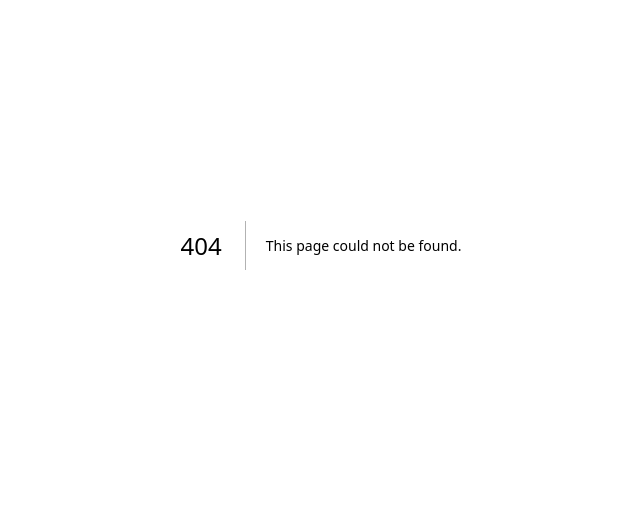
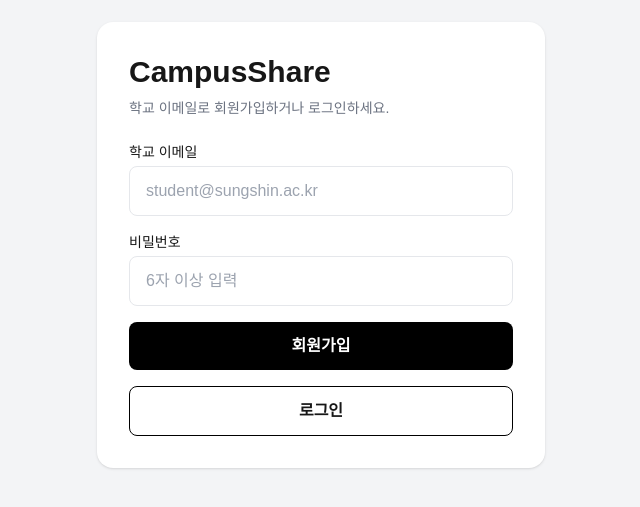
Before and after one commit to LeeWooJin0225/campus-share, a Next.js app: page /login in a window 1280 px wide. Before the commit this address had no page. Shown: the part 155-662 px from the top of the page, without its empty margins (319-959 px from the left). Built offline with nearby package versions, Linux system fonts and the light colour scheme; no server answers.

Commit message:
프로젝트 초기 설정 및 supabase 연결

```diff
--- /dev/null
+++ b/app/login/page.tsx
@@ -0,0 +1,144 @@
+"use client";
+
+import { FormEvent, useState } from "react";
+import { supabase } from "@/lib/supabase";
+
+export default function LoginPage() {
+  const [email, setEmail] = useState("");
+  const [password, setPassword] = useState("");
+  const [message, setMessage] = useState("");
+  const [loading, setLoading] = useState(false);
+
+  const schoolDomain = "@sungshin.ac.kr";
+
+  function checkSchoolEmail() {
+    if (!email.toLowerCase().endsWith(schoolDomain)) {
+      setMessage(`학교 이메일(${schoolDomain})만 사용할 수 있습니다.`);
+      return false;
+    }
+
+    return true;
+  }
+
+  async function handleSignUp(event: FormEvent<HTMLFormElement>) {
+    event.preventDefault();
+
+    if (!checkSchoolEmail()) {
+      return;
+    }
+
+    setLoading(true);
+    setMessage("");
+
+    const { error } = await supabase.auth.signUp({
+      email,
+      password,
+    });
+
+    if (error) {
+      setMessage(`회원가입 실패: ${error.message}`);
+    } else {
+      setMessage("회원가입 완료! 이메일 인증 메일을 확인해주세요.");
+    }
+
+    setLoading(false);
+  }
+
+  async function handleLogin() {
+    if (!checkSchoolEmail()) {
+      return;
+    }
+
+    setLoading(true);
+    setMessage("");
+
+    const { error } = await supabase.auth.signInWithPassword({
+      email,
+      password,
+    });
+
+    if (error) {
+      setMessage(`로그인 실패: ${error.message}`);
+    } else {
+      setMessage("로그인 성공!");
+    }
+
+    setLoading(false);
+  }
+
+  return (
+    <main className="flex min-h-screen items-center justify-center bg-gray-100 p-6">
+      <div className="w-full max-w-md rounded-2xl bg-white p-8 shadow">
+        <h1 className="mb-2 text-3xl font-bold">CampusShare</h1>
+
+        <p className="mb-6 text-sm text-gray-500">
+          학교 이메일로 회원가입하거나 로그인하세요.
+        </p>
+
+        <form onSubmit={handleSignUp} className="space-y-4">
+          <div>
+            <label
+              htmlFor="email"
+              className="mb-1 block text-sm font-medium"
+            >
+              학교 이메일
+            </label>
+
+            <input
+              id="email"
+              type="email"
+              value={email}
+              onChange={(event) => setEmail(event.target.value)}
+              placeholder="student@sungshin.ac.kr"
+              required
+              className="w-full rounded-lg border px-4 py-3 outline-none focus:border-black"
+            />
+          </div>
+
+          <div>
+            <label
+              htmlFor="password"
+              className="mb-1 block text-sm font-medium"
+            >
+              비밀번호
+            </label>
+
+            <input
+              id="password"
+              type="password"
+              value={password}
+              onChange={(event) => setPassword(event.target.value)}
+              placeholder="6자 이상 입력"
+              minLength={6}
+              required
+              className="w-full rounded-lg border px-4 py-3 outline-none focus:border-black"
+            />
+          </div>
+
+          <button
+            type="submit"
+            disabled={loading}
+            className="w-full rounded-lg bg-black px-4 py-3 font-semibold text-white disabled:opacity-50"
+          >
+            {loading ? "처리 중..." : "회원가입"}
+          </button>
+
+          <button
+            type="button"
+            onClick={handleLogin}
+            disabled={loading}
+            className="w-full rounded-lg border border-black px-4 py-3 font-semibold disabled:opacity-50"
+          >
+            로그인
+          </button>
+        </form>
+
+        {message && (
+          <p className="mt-5 rounded-lg bg-gray-100 p-3 text-sm">
+            {message}
+          </p>
+        )}
+      </div>
+    </main>
+  );
+}
--- a/app/page.tsx
+++ b/app/page.tsx
@@ -1,101 +1,32 @@
-import Image from "next/image";
+import { supabase } from "@/lib/supabase";
 
-export default function Home() {
+export default async function Home() {
+  const { data: subjects, error } = await supabase
+    .from("subjects")
+    .select("id, name, professor, semester");
+
+  if (error) {
+    return <div>에러: {error.message}</div>;
+  }
+
   return (
-    <div className="grid grid-rows-[20px_1fr_20px] items-center justify-items-center min-h-screen p-8 pb-20 gap-16 sm:p-20 font-[family-name:var(--font-geist-sans)]">
-      <main className="flex flex-col gap-8 row-start-2 items-center sm:items-start">
-        <Image
-          className="dark:invert"
-          src="https://nextjs.org/icons/next.svg"
-          alt="Next.js logo"
-          width={180}
-          height={38}
-          priority
-        />
-        <ol className="list-inside list-decimal text-sm text-center sm:text-left font-[family-name:var(--font-geist-mono)]">
-          <li className="mb-2">
-            Get started by editing{" "}
-            <code className="bg-black/[.05] dark:bg-white/[.06] px-1 py-0.5 rounded font-semibold">
-              app/page.tsx
-            </code>
-            .
-          </li>
-          <li>Save and see your changes instantly.</li>
-        </ol>
+    <main className="p-10">
+      <h1 className="mb-6 text-3xl font-bold">📚 강의 목록</h1>
 
-        <div className="flex gap-4 items-center flex-col sm:flex-row">
-          <a
-            className="rounded-full border border-solid border-transparent transition-colors flex items-center justify-center bg-foreground text-background gap-2 hover:bg-[#383838] dark:hover:bg-[#ccc] text-sm sm:text-base h-10 sm:h-12 px-4 sm:px-5"
-            href="https://vercel.com/new?utm_source=create-next-app&utm_medium=appdir-template-tw&utm_campaign=create-next-app"
-            target="_blank"
-            rel="noopener noreferrer"
+      {!subjects || subjects.length === 0 ? (
+        <p>등록된 강의가 없습니다.</p>
+      ) : (
+        subjects.map((subject) => (
+          <div
+            key={subject.id}
+            className="mb-4 rounded-lg border p-4 shadow"
           >
-            <Image
-              className="dark:invert"
-              src="https://nextjs.org/icons/vercel.svg"
-              alt="Vercel logomark"
-              width={20}
-              height={20}
-            />
-            Deploy now
-          </a>
-          <a
-            className="rounded-full border border-solid border-black/[.08] dark:border-white/[.145] transition-colors flex items-center justify-center hover:bg-[#f2f2f2] dark:hover:bg-[#1a1a1a] hover:border-transparent text-sm sm:text-base h-10 sm:h-12 px-4 sm:px-5 sm:min-w-44"
-            href="https://nextjs.org/docs?utm_source=create-next-app&utm_medium=appdir-template-tw&utm_campaign=create-next-app"
-            target="_blank"
-            rel="noopener noreferrer"
-          >
-            Read our docs
-          </a>
-        </div>
-      </main>
-      <footer className="row-start-3 flex gap-6 flex-wrap items-center justify-center">
-        <a
-          className="flex items-center gap-2 hover:underline hover:underline-offset-4"
-          href="https://nextjs.org/learn?utm_source=create-next-app&utm_medium=appdir-template-tw&utm_campaign=create-next-app"
-          target="_blank"
-          rel="noopener noreferrer"
-        >
-          <Image
-            aria-hidden
-            src="https://nextjs.org/icons/file.svg"
-            alt="File icon"
-            width={16}
-            height={16}
-          />
-          Learn
-        </a>
-        <a
-          className="flex items-center gap-2 hover:underline hover:underline-offset-4"
-          href="https://vercel.com/templates?framework=next.js&utm_source=create-next-app&utm_medium=appdir-template-tw&utm_campaign=create-next-app"
-          target="_blank"
-          rel="noopener noreferrer"
-        >
-          <Image
-            aria-hidden
-            src="https://nextjs.org/icons/window.svg"
-            alt="Window icon"
-            width={16}
-            height={16}
-          />
-          Examples
-        </a>
-        <a
-          className="flex items-center gap-2 hover:underline hover:underline-offset-4"
-          href="https://nextjs.org?utm_source=create-next-app&utm_medium=appdir-template-tw&utm_campaign=create-next-app"
-          target="_blank"
-          rel="noopener noreferrer"
-        >
-          <Image
-            aria-hidden
-            src="https://nextjs.org/icons/globe.svg"
-            alt="Globe icon"
-            width={16}
-            height={16}
-          />
-          Go to nextjs.org →
-        </a>
-      </footer>
-    </div>
+            <h2 className="text-xl font-semibold">{subject.name}</h2>
+            <p>교수: {subject.professor}</p>
+            <p>학기: {subject.semester}</p>
+          </div>
+        ))
+      )}
+    </main>
   );
 }
--- /dev/null
+++ b/lib/supabase.ts
@@ -0,0 +1,14 @@
+import { createClient } from "@supabase/supabase-js";
+
+const supabaseUrl = process.env.NEXT_PUBLIC_SUPABASE_URL;
+const supabasePublishableKey =
+  process.env.NEXT_PUBLIC_SUPABASE_PUBLISHABLE_KEY;
+
+if (!supabaseUrl || !supabasePublishableKey) {
+  throw new Error("Supabase 환경변수가 설정되지 않았습니다.");
+}
+
+export const supabase = createClient(
+  supabaseUrl,
+  supabasePublishableKey
+);
```
Also changed, not shown: package.json (+6 -5 lines), 1 other file (tests, documents, lock files or other folders).
